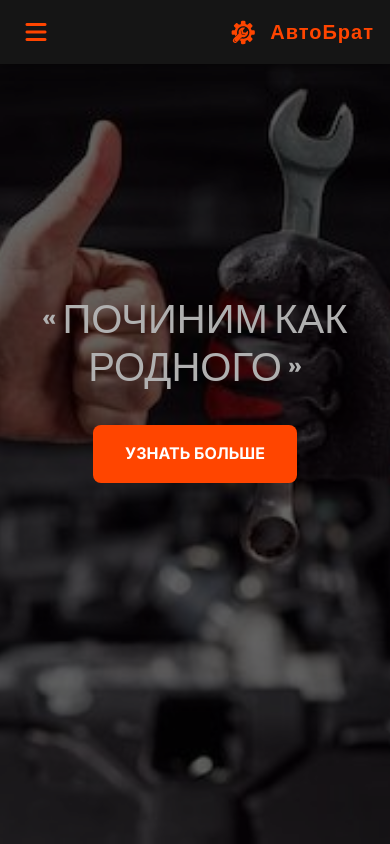
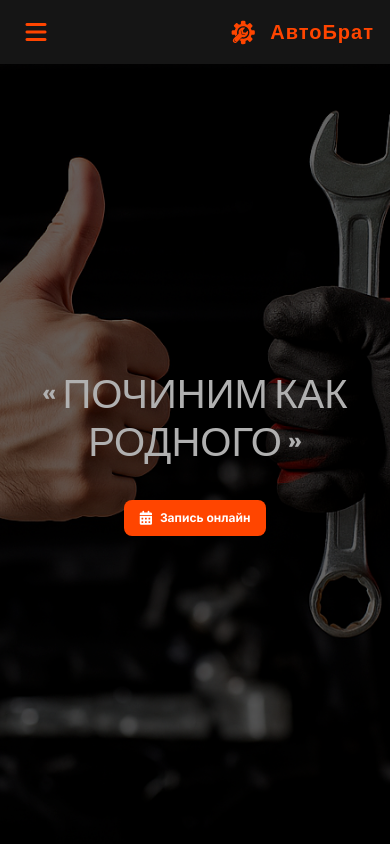
Before and after one commit to aeryomin/autobrother, a Next.js app: page / in a window 390 px wide. Shown: the top 844 px of the page. Built offline with nearby package versions, Linux system fonts and the light colour scheme.

Commit message:
Changed BG image & fixed layout

```diff
--- a/app/components/Header/Header.module.css
+++ b/app/components/Header/Header.module.css
@@ -40,7 +40,7 @@
   font-weight: 700;
   color: #FF4500;
   white-space: nowrap;
-  margin-right: 6rem;
+  margin-right: 4rem;
   letter-spacing: 1px;
 }
 
@@ -135,6 +135,7 @@
   transition: all 0.3s ease;
   text-decoration: none;
   margin-left: 2rem;
+  white-space: nowrap;
 }
 
 .bookingButton:hover {
--- a/app/components/Hero/Hero.module.css
+++ b/app/components/Hero/Hero.module.css
@@ -113,7 +113,14 @@
   box-sizing: border-box;
 }
 
-.button {
+.buttons {
+  display: flex;
+  gap: 1rem;
+  justify-content: center;
+  width: 100%;
+}
+
+.desktopButton {
   display: inline-block;
   padding: 1rem 2rem;
   background-color: #FF4500;
@@ -121,12 +128,38 @@
   text-decoration: none;
   font-weight: bold;
   border-radius: 0.5rem;
-  transition: background-color 0.3s;
+  transition: all 0.3s ease;
   box-sizing: border-box;
+  white-space: nowrap;
 }
 
-.button:hover {
+.desktopButton:hover {
   background-color: #FF5722;
+  transform: translateY(-2px);
+}
+
+.mobileButton {
+  display: none;
+  align-items: center;
+  gap: 8px;
+  padding: 1rem 2rem;
+  background-color: #FF4500;
+  color: white;
+  text-decoration: none;
+  font-weight: bold;
+  border-radius: 0.5rem;
+  transition: all 0.3s ease;
+  box-sizing: border-box;
+  white-space: nowrap;
+}
+
+.mobileButton:hover {
+  background-color: #FF5722;
+  transform: translateY(-2px);
+}
+
+.bookingIcon {
+  font-size: 20px;
 }
 
 @media (max-width: 768px) {
@@ -158,6 +191,24 @@
     object-fit: cover;
     object-position: center;
   }
+
+  .desktopButton {
+    display: none;
+  }
+
+  .mobileButton {
+    display: inline-flex;
+    padding: 0.75rem 1.5rem;
+    font-size: 14px;
+  }
+
+  .bookingIcon {
+    font-size: 16px;
+  }
+
+  .content {
+    margin-top: 2rem;
+  }
 }
 
 @media (max-width: 576px) {
@@ -175,4 +226,17 @@
     object-fit: cover;
     object-position: center;
   }
+
+  .mobileButton {
+    padding: 0.5rem 1rem;
+    font-size: 12px;
+  }
+
+  .bookingIcon {
+    font-size: 14px;
+  }
+
+  .content {
+    margin-top: 4rem;
+  }
 }
--- a/app/components/Hero/Hero.tsx
+++ b/app/components/Hero/Hero.tsx
@@ -1,4 +1,5 @@
 import Image from 'next/image'
+import Link from 'next/link'
 import styles from './Hero.module.css'
 
 export default function Hero() {
@@ -6,10 +7,11 @@ export default function Hero() {
     <section className={styles.hero}>
       <div className={styles.background}>
         <Image
-          src="/images/hero-bg.jpg"
+          src="/images/bg-image_02.png"
           alt="Фон автосервиса"
           fill
           priority
+          className="object-cover"
         />
         <div className={styles.overlay}></div>
       </div>
@@ -19,9 +21,15 @@ export default function Hero() {
         <h1 className={styles.title}>
           <span className={styles.textAppear}>« ПОЧИНИМ</span> КАК РОДНОГО »
         </h1>
-        <a href="#services" className={styles.button}>
-          УЗНАТЬ БОЛЬШЕ
-        </a>
+        <div className={styles.buttons}>
+          <a href="#services" className={styles.desktopButton}>
+            УЗНАТЬ БОЛЬШЕ
+          </a>
+          <Link href="/booking" className={styles.mobileButton}>
+            <i className={`fas fa-calendar-alt ${styles.bookingIcon}`}></i>
+            Запись онлайн
+          </Link>
+        </div>
       </div>
     </section>
   )
--- a/app/components/Services/Services.tsx
+++ b/app/components/Services/Services.tsx
@@ -47,7 +47,7 @@ export default function Services() {
   ]
 
   return (
-    <section className={styles.services}>
+    <section id="services" className={styles.services}>
       <div className={styles.container}>
         <h2 className={styles.title}>НАШИ УСЛУГИ</h2>
         <div className={styles.grid}>
```
Also changed, not shown: public/images/bg-image_02.png (added).
